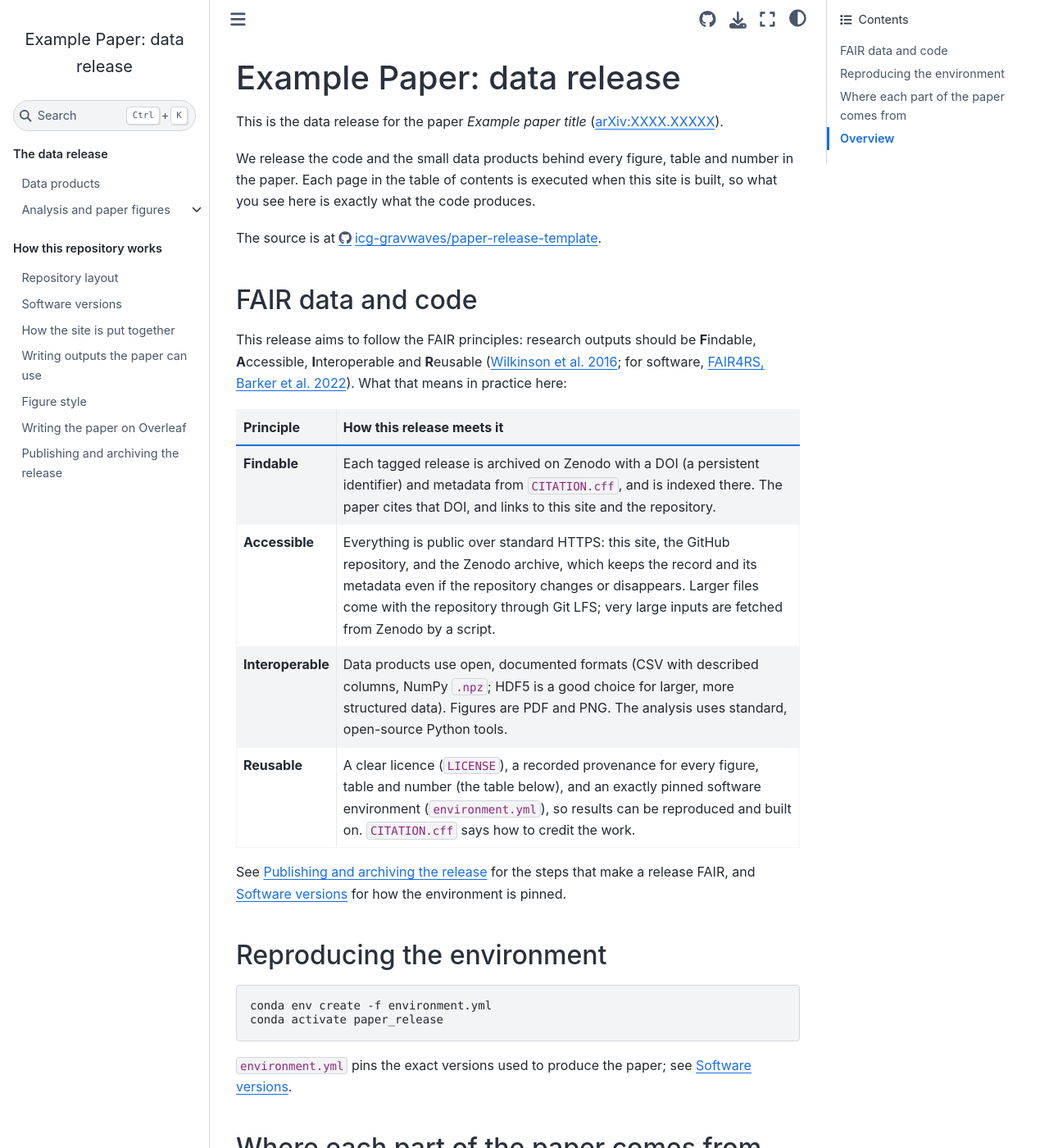
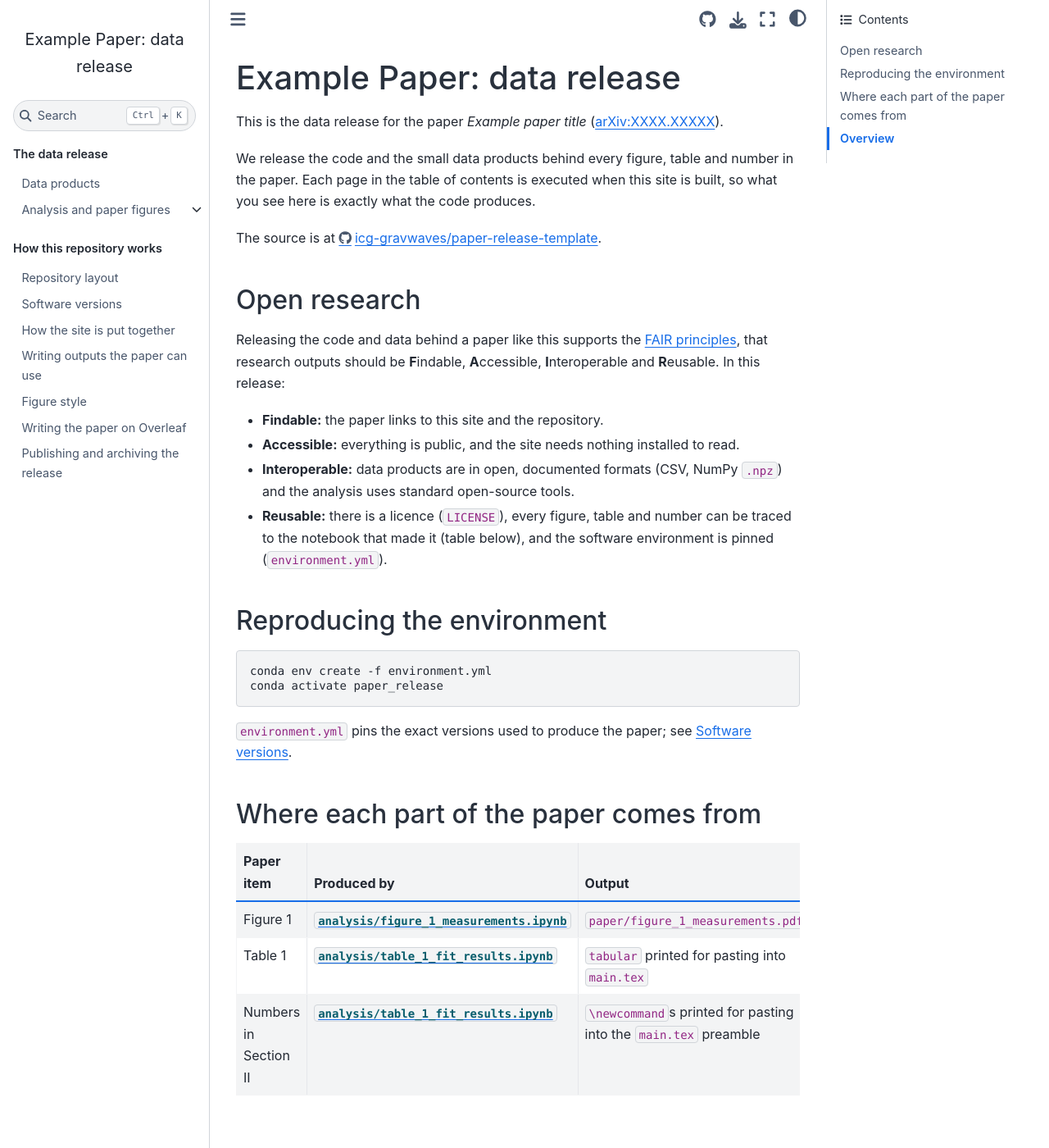
Before and after one commit to icg-gravwaves/paper-release-template, a Jupyter Book: the page built from intro.md, in a window 1280 px wide and 1400 px high. Shown: the whole window at 82% size. Built offline with Jupyter Book 1.0.4 settings and Sphinx 7.4.7 and the Sphinx Book theme 1.1.4, drawn with Linux system fonts in a browser that asks for light colours; pages that are not in the unit, such as notebooks, are missing from menus.

Commit message:
Present FAIR as context and make Zenodo archiving optional
The landing page now describes how the release supports the FAIR
principles rather than claiming a DOI-archived release. Zenodo archiving
is an optional step in the publishing guide, and the example paper and
bibliography link to the repository without a placeholder DOI.

Co-Authored-By: Claude Opus 5.5 <noreply@anthropic.com>

```diff
--- a/guide/repo_layout.md
+++ b/guide/repo_layout.md
@@ -10,7 +10,7 @@
 ├── environment.yml        # Pinned conda environment (also used by CI)
 ├── LICENSE                # Licence for the release (MIT here)
 ├── paper.mplstyle         # One matplotlib style for every paper figure
-├── CITATION.cff           # How to cite; shown by GitHub and read by Zenodo
+├── CITATION.cff           # How to cite; shown by GitHub
 ├── common/
 │   └── paths.py           # Shared paths + save_paper_figure / show_for_paper
 ├── .gitattributes         # Which files are stored with Git LFS
--- a/intro.md
+++ b/intro.md
@@ -11,23 +11,21 @@ this site is built, so what you see here is exactly what the code produces.
 The source is at
 <https://github.com/icg-gravwaves/paper-release-template>.
 
-## FAIR data and code
+## Open research
 
-This release aims to follow the FAIR principles: research outputs should be
-**F**indable, **A**ccessible, **I**nteroperable and **R**eusable
-([Wilkinson et al. 2016](https://doi.org/10.1038/sdata.2016.18); for
-software, [FAIR4RS, Barker et al. 2022](https://doi.org/10.1038/s41597-022-01710-x)).
-What that means in practice here:
+Releasing the code and data behind a paper like this supports the
+[FAIR principles](https://doi.org/10.1038/sdata.2016.18), that research
+outputs should be **F**indable, **A**ccessible, **I**nteroperable and
+**R**eusable. In this release:
 
-| Principle | How this release meets it |
-|---|---|
-| **Findable** | Each tagged release is archived on Zenodo with a DOI (a persistent identifier) and metadata from `CITATION.cff`, and is indexed there. The paper cites that DOI, and links to this site and the repository. |
-| **Accessible** | Everything is public over standard HTTPS: this site, the GitHub repository, and the Zenodo archive, which keeps the record and its metadata even if the repository changes or disappears. Larger files come with the repository through Git LFS; very large inputs are fetched from Zenodo by a script. |
-| **Interoperable** | Data products use open, documented formats (CSV with described columns, NumPy `.npz`; HDF5 is a good choice for larger, more structured data). Figures are PDF and PNG. The analysis uses standard, open-source Python tools. |
-| **Reusable** | A clear licence (`LICENSE`), a recorded provenance for every figure, table and number (the table below), and an exactly pinned software environment (`environment.yml`), so results can be reproduced and built on. `CITATION.cff` says how to credit the work. |
-
-See [](guide/publishing.md) for the steps that make a release FAIR, and
-[](guide/software_versions.md) for how the environment is pinned.
+- **Findable:** the paper links to this site and the repository.
+- **Accessible:** everything is public, and the site needs nothing
+  installed to read.
+- **Interoperable:** data products are in open, documented formats (CSV,
+  NumPy `.npz`) and the analysis uses standard open-source tools.
+- **Reusable:** there is a licence (`LICENSE`), every figure, table and
+  number can be traced to the notebook that made it (table below), and the
+  software environment is pinned (`environment.yml`).
 
 ## Reproducing the environment
 
```
Also changed, not shown: README.md (+2 -1 lines), guide/publishing.md (+10 -9 lines), guide/software_versions.md (+4 -3 lines), 2 other files.
